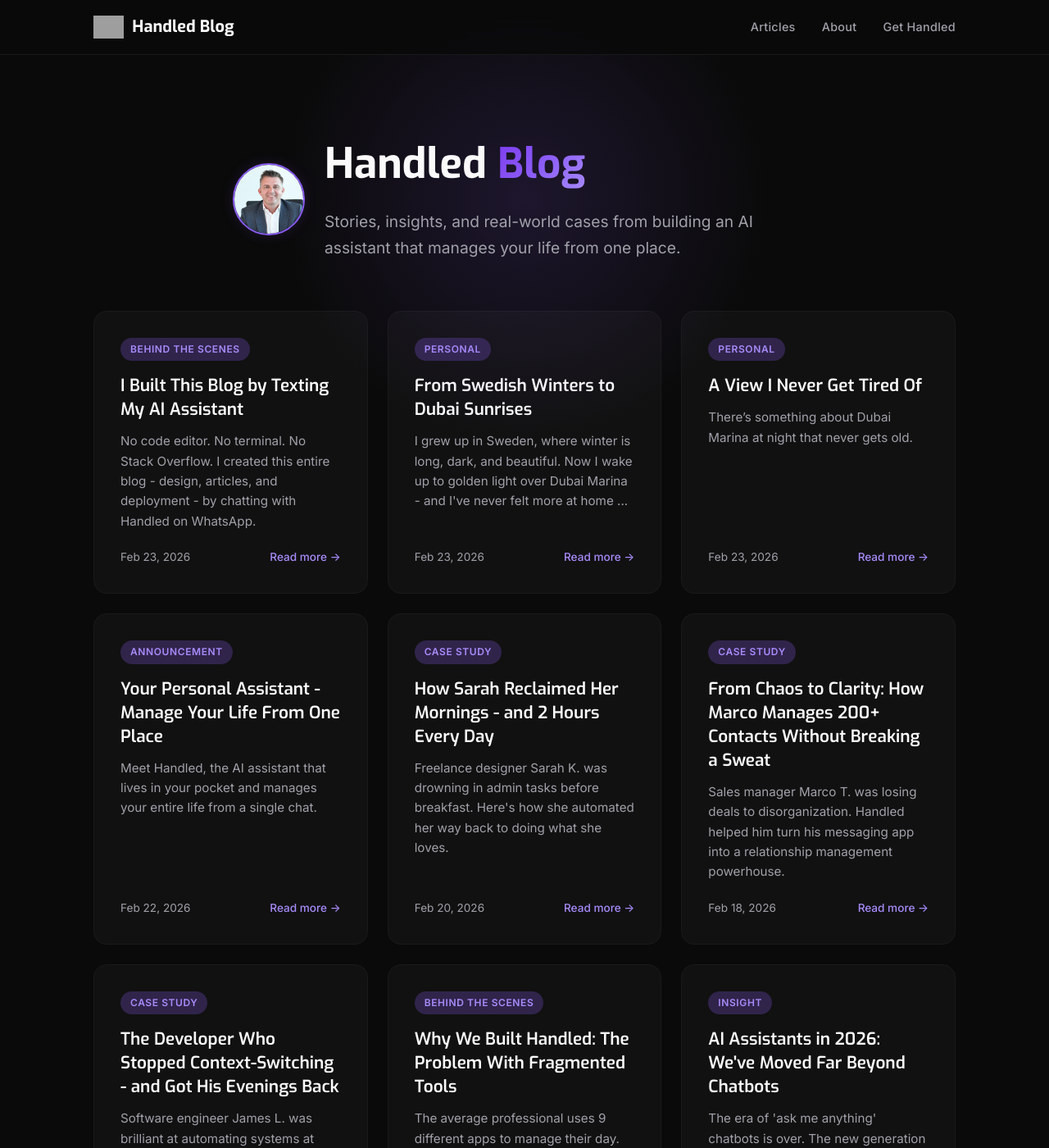
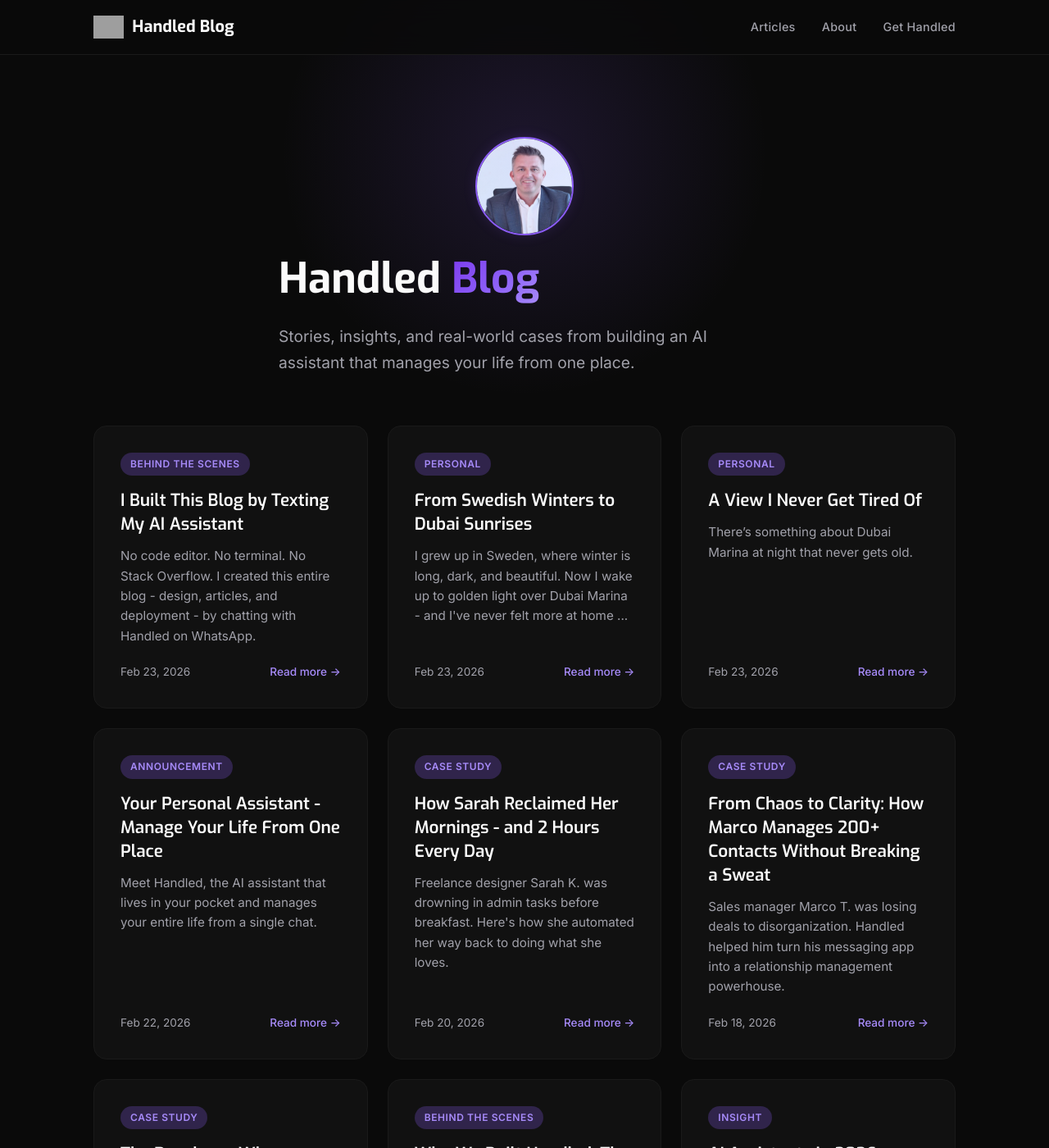
Before and after one commit to handled-sh/handled-sh.github.io, a Jekyll site: the page built from index.md, in a window 1280 px wide and 1400 px high. Shown: the whole window at 82% size. Built offline with Jekyll 4.4.1, drawn with Linux system fonts in a browser that asks for light colours; grey boxes are pictures that could not be loaded.

Commit message:
Center hero photo above title and increase avatar to 120px

```diff
--- a/assets/css/style.css
+++ b/assets/css/style.css
@@ -790,16 +790,11 @@ h1, h2, h3, h4, h5, h6 {
 }
 
 /* ─── Homepage Founder Avatar ─── */
-.hero-inner {
-  display: flex;
-  align-items: center;
-  gap: 24px;
-  justify-content: center;
-}
+.hero-inner { display: flex; flex-direction: column; align-items: center; gap: 20px; justify-content: center; text-align: center; }
 
 .founder-avatar {
-  width: 88px;
-  height: 88px;
+  width: 120px;
+  height: 120px;
   border-radius: 50%;
   object-fit: cover;
   flex-shrink: 0;
@@ -813,10 +808,7 @@ h1, h2, h3, h4, h5, h6 {
 }
 
 @media (max-width: 480px) {
-  .hero-inner {
-    flex-direction: column;
-    text-align: center;
-  }
+  .hero-inner { display: flex; flex-direction: column; align-items: center; gap: 20px; justify-content: center; text-align: center; }
   .hero-inner .hero-title,
   .hero-inner .hero-subtitle {
     text-align: center;
```
